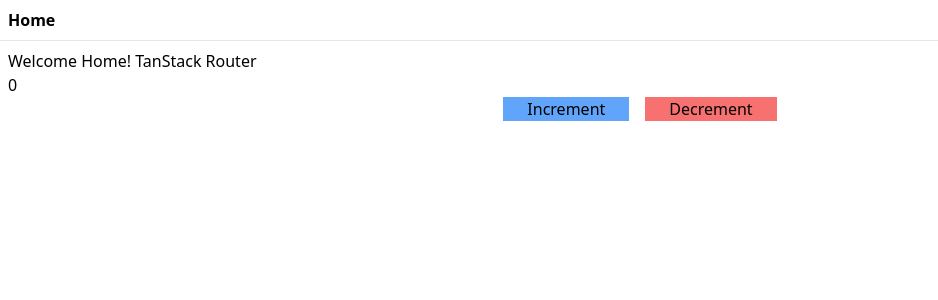
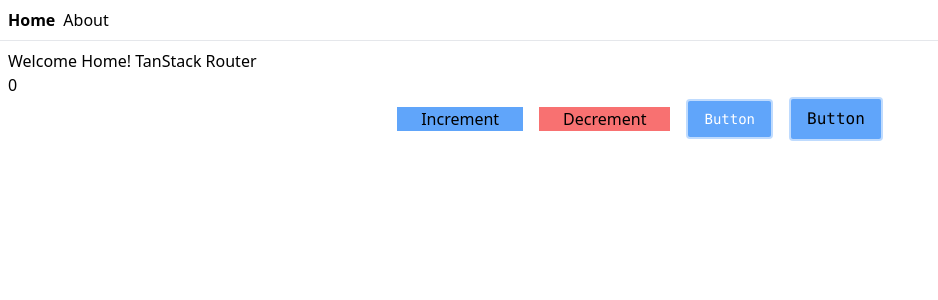
Before and after one commit to lab-land/dashboard, a React (Vite) app: page / in a window 1280 px wide. Shown: the top 300 px of the page, without its empty margins (0-938 px from the left). Built offline with nearby package versions, Linux system fonts and the light colour scheme.

Commit message:
Add examples with zustand

```diff
--- a/src/components/Button.tsx
+++ b/src/components/Button.tsx
@@ -1,7 +1,7 @@
-import { useCounter } from '@/stores/counter'
+import { useCounter } from "@/stores/counter";
 
 export default function Button() {
-  const { decrement, increment } = useCounter()
+  const { decrement, increment } = useCounter();
 
   return (
     <div flex="~ justify-center gap-4 items-center">
@@ -11,6 +11,19 @@ export default function Button() {
       <button className="bg-red px-6" onClick={() => decrement(2)}>
         Decrement
       </button>
+      <button className="bg-blue-400 hover:bg-blue-500 text-sm text-white font-mono font-light py-2 px-4 rounded border-2 border-blue-200 dark:bg-blue-500 dark:hover:bg-blue-600">
+        Button
+      </button>
+      <button
+        bg="blue-400 hover:blue-500 dark:blue-500 dark:hover:blue-600"
+        sm="text-green"
+        md="text-black"
+        font="mono light"
+        p="y-2 x-4"
+        border="2 rounded blue-200"
+      >
+        Button
+      </button>
     </div>
-  )
+  );
 }
--- /dev/null
+++ b/src/components/State.tsx
@@ -0,0 +1,10 @@
+import { useExample } from "@/stores/example";
+
+export default function State() {
+  const state = useExample();
+  return (
+    <>
+      <button onClick={state.incrementBears}>Incrementar</button>
+    </>
+  );
+}
--- a/src/main.tsx
+++ b/src/main.tsx
@@ -3,8 +3,8 @@ import ReactDOM from 'react-dom/client'
 import { RouterProvider, createRouter } from '@tanstack/react-router'
 import { QueryClient, QueryClientProvider } from '@tanstack/react-query'
 import { ReactQueryDevtools } from '@tanstack/react-query-devtools'
+import 'uno.css'
 import '@unocss/reset/tailwind.css'
-import 'uno.css'
 import { routeTree } from './routeTree.gen'
 import { DevtoolsQuery } from './devtools'
 
--- a/src/routeTree.gen.ts
+++ b/src/routeTree.gen.ts
@@ -11,9 +11,15 @@
 // Import Routes
 
 import { Route as rootRoute } from './routes/__root'
+import { Route as AboutImport } from './routes/about'
 import { Route as IndexImport } from './routes/index'
 
 // Create/Update Routes
+
+const AboutRoute = AboutImport.update({
+  path: '/about',
+  getParentRoute: () => rootRoute,
+} as any)
 
 const IndexRoute = IndexImport.update({
   path: '/',
@@ -28,11 +34,15 @@ declare module '@tanstack/react-router' {
       preLoaderRoute: typeof IndexImport
       parentRoute: typeof rootRoute
     }
+    '/about': {
+      preLoaderRoute: typeof AboutImport
+      parentRoute: typeof rootRoute
+    }
   }
 }
 
 // Create and export the route tree
 
-export const routeTree = rootRoute.addChildren([IndexRoute])
+export const routeTree = rootRoute.addChildren([IndexRoute, AboutRoute])
 
 /* prettier-ignore-end */
--- a/src/routes/__root.tsx
+++ b/src/routes/__root.tsx
@@ -8,6 +8,9 @@ export const Route = createRootRoute({
         <Link to="/" className="[&.active]:font-bold">
           Home
         </Link>
+        <Link to='/about'>
+          About
+        </Link>
       </div>
       <hr />
       <ScrollRestoration />
--- /dev/null
+++ b/src/routes/about.tsx
@@ -0,0 +1,19 @@
+import State from "@/components/State";
+import { useExample } from "@/stores/example";
+import { createFileRoute } from "@tanstack/react-router";
+
+export const Route = createFileRoute("/about")({
+  component: AboutPage,
+});
+
+function AboutPage() {
+  const state = useExample((state) => state.bears);
+
+  return (
+    <>
+      <h2>Tu codigo</h2>
+      <p>bears: {state}</p>
+      <State />
+    </>
+  );
+}
--- /dev/null
+++ b/src/stores/example.tsx
@@ -0,0 +1,21 @@
+import { create } from "zustand";
+import { persist } from "zustand/middleware";
+
+type StateExample = {
+  bears: number;
+  incrementBears: () => void;
+};
+
+export const useExample = create(
+  persist<StateExample>(
+    (set) => ({
+      bears: 0,
+      incrementBears() {
+        set((state) => ({ bears: state.bears + 1 }));
+      },
+    }),
+    {
+      name: "bears",
+    }
+  )
+);
--- a/unocss.config.ts
+++ b/unocss.config.ts
@@ -3,6 +3,6 @@ import { defineConfig, presetAttributify, presetUno } from "unocss";
 export default defineConfig({
   presets: [presetUno(), presetAttributify()],
   shortcuts: {
-    'position-center': 'absolute inset-0'
+    'flexbox': 'flex justify-center items-center'
   }
 });
```
Also changed, not shown: 1 other file (tests, documents, lock files or other folders).
